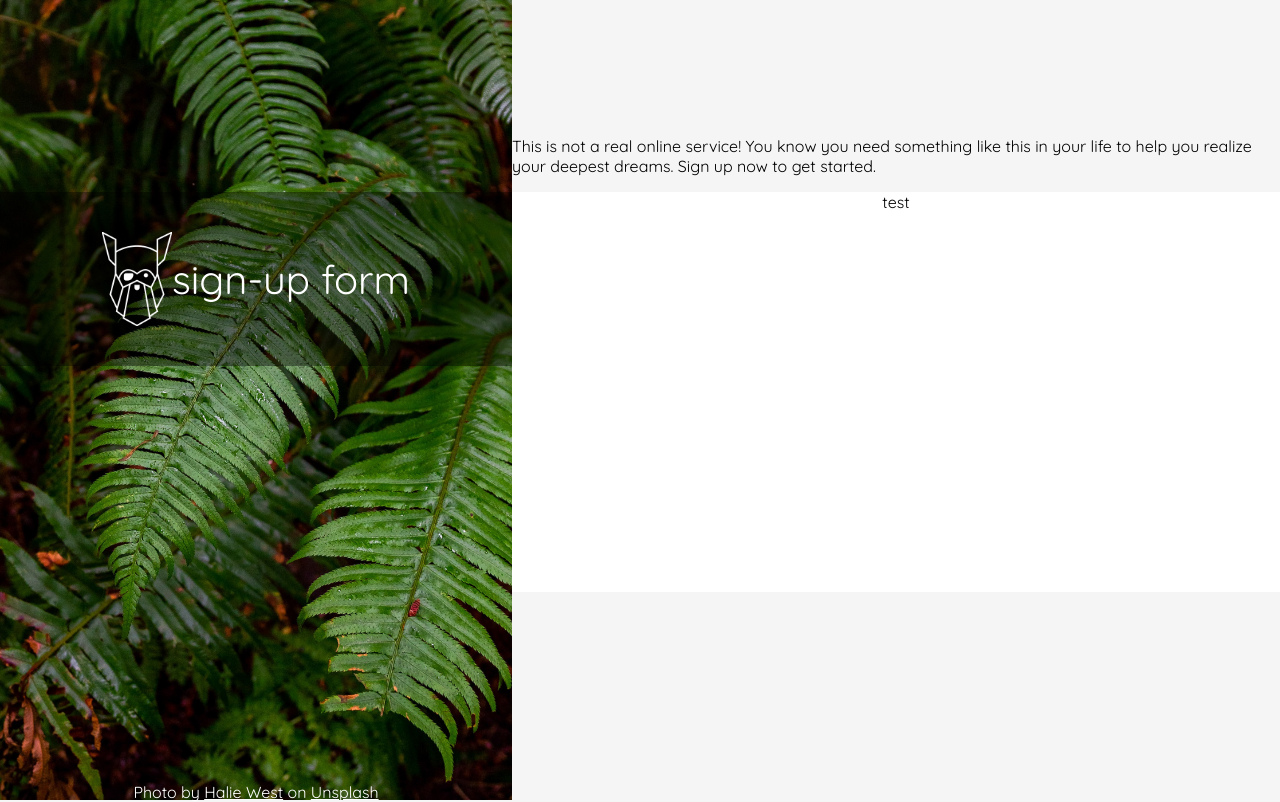
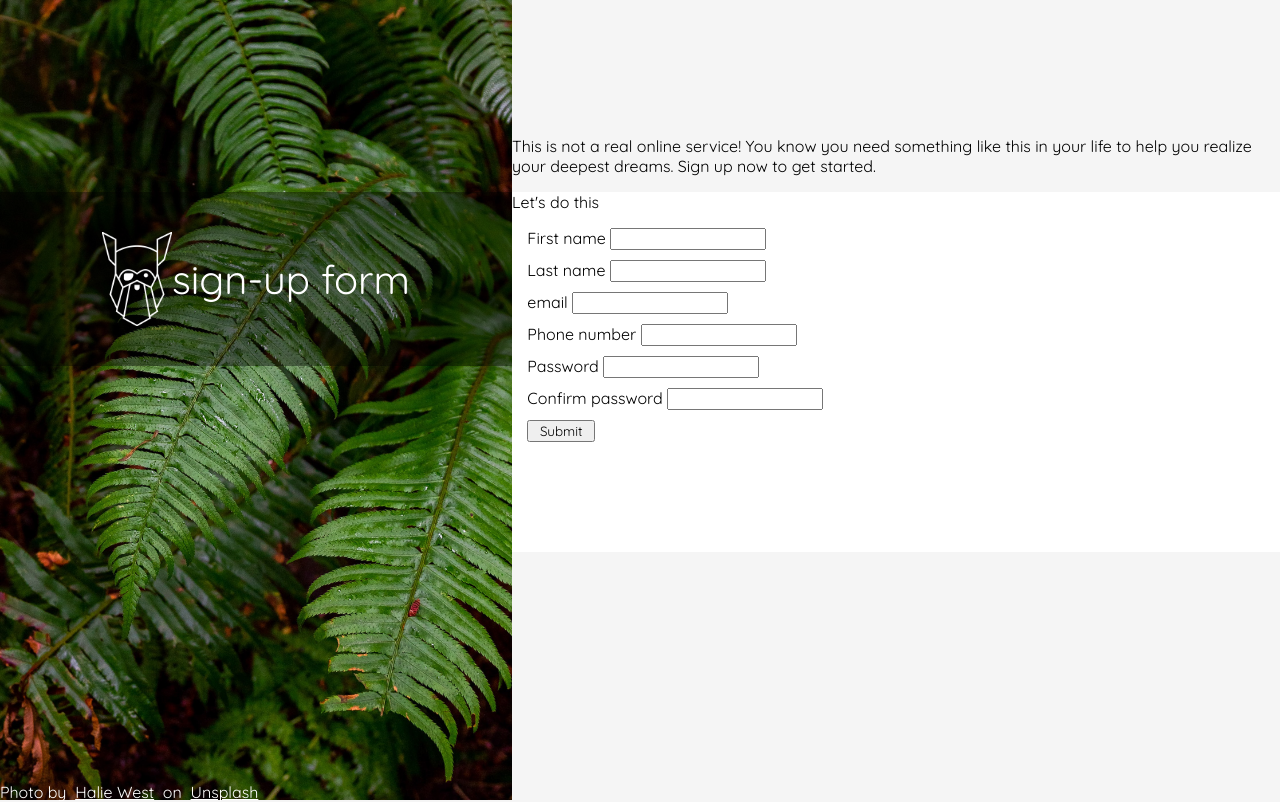
Before and after one commit to DrEpico/signupform, a plain HTML site: page index.html in a window 1280 px wide. Drawn offline with Linux system fonts and the light colour scheme.

Commit message:
Trying to figure flex box for form

```diff
--- a/index.html
+++ b/index.html
@@ -24,7 +24,41 @@
         <div id="right">
             <p>This is not a real online service! You know you need something like this in your life to help you realize your deepest dreams. Sign up now to get started.</p>
             <div class="card">
-                <p>test</p>
+                <p class="text">Let's do this</p>
+                <form method="post">
+                    <div class="form-row" id="first-row">
+                        <div>
+                            <label for="first-name">First name</label>
+                            <input type="text" id="first-name" name="first-name">
+                        </div>
+                        <div>
+                            <label for="last-name">Last name</label>
+                            <input type="text" id="last-name" name="last-name">
+                        </div>
+                    </div>
+                    <div class="form-row" id="second-row">
+                        <div>
+                            <label for="email">email</label>
+                            <input type="email" id="email" name="email">
+                        </div>
+                        <div>
+                            <label for="phone-number">Phone number</label>
+                            <input type="number" id="phone-number" name="phone-number">
+                        </div>
+                    </div>
+                    <div class="form-row" id="third-row">
+                        <div>
+                            <label for="password">Password</label>
+                            <input type="text" id="password" name="password">
+                        </div>
+                        <div>
+                            <label for="confirm-password">Confirm password</label>
+                            <input type="text" id="confirm-password" name="confirm-password">
+                        </div>
+                    </div>
+                    <button type="submit">Submit</button>
+                </form>
+
             </div>
         </div>
     </div>
--- a/style.css
+++ b/style.css
@@ -16,9 +16,6 @@ body {
 
 p {
     font-family: 'Quicksand', sans-serif;
-    display: flex;
-    justify-content: center;
-    align-items: center;
 }
 
 #parent {
@@ -58,6 +55,9 @@ p {
     background-color: rgba(0, 0, 0, 0.4);
     width: 100%;
     margin-top: 24vh;
+    display: flex;
+    justify-content: center;
+    align-items: center;
 }
 
 p#banner {
@@ -79,6 +79,40 @@ a {
 
 .card {
     width: 100%;
-    height: 50vh;
+    height: 45vh;
     background-color: white;
 }
+
+form {
+    display: flex;
+    flex-direction: column;
+    justify-content: space-between;
+    height: 25vh;
+    padding-left: 2%;
+    row-gap: 10px;
+    column-gap: 10px;
+}
+
+input {
+    max-width: 25%;
+}
+
+p.card {
+    text-align: left;
+}
+
+.form-row {
+    display: flex;
+    flex-direction: column;
+}
+
+button {
+    max-width: 9%;
+}
+
+div.form-row {
+    display: flex;
+    flex-direction: column;
+    row-gap: 10px;
+
+}
```
